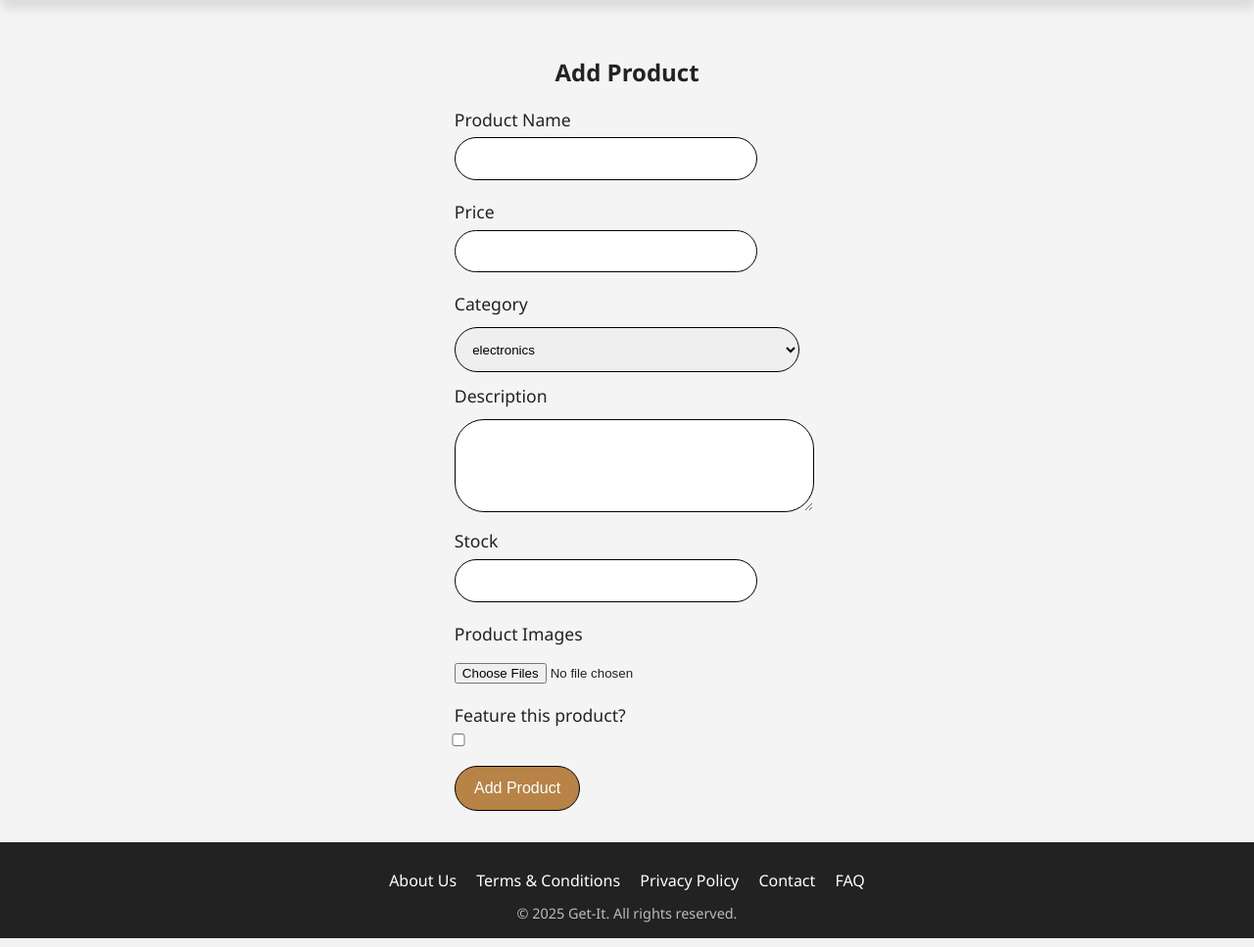
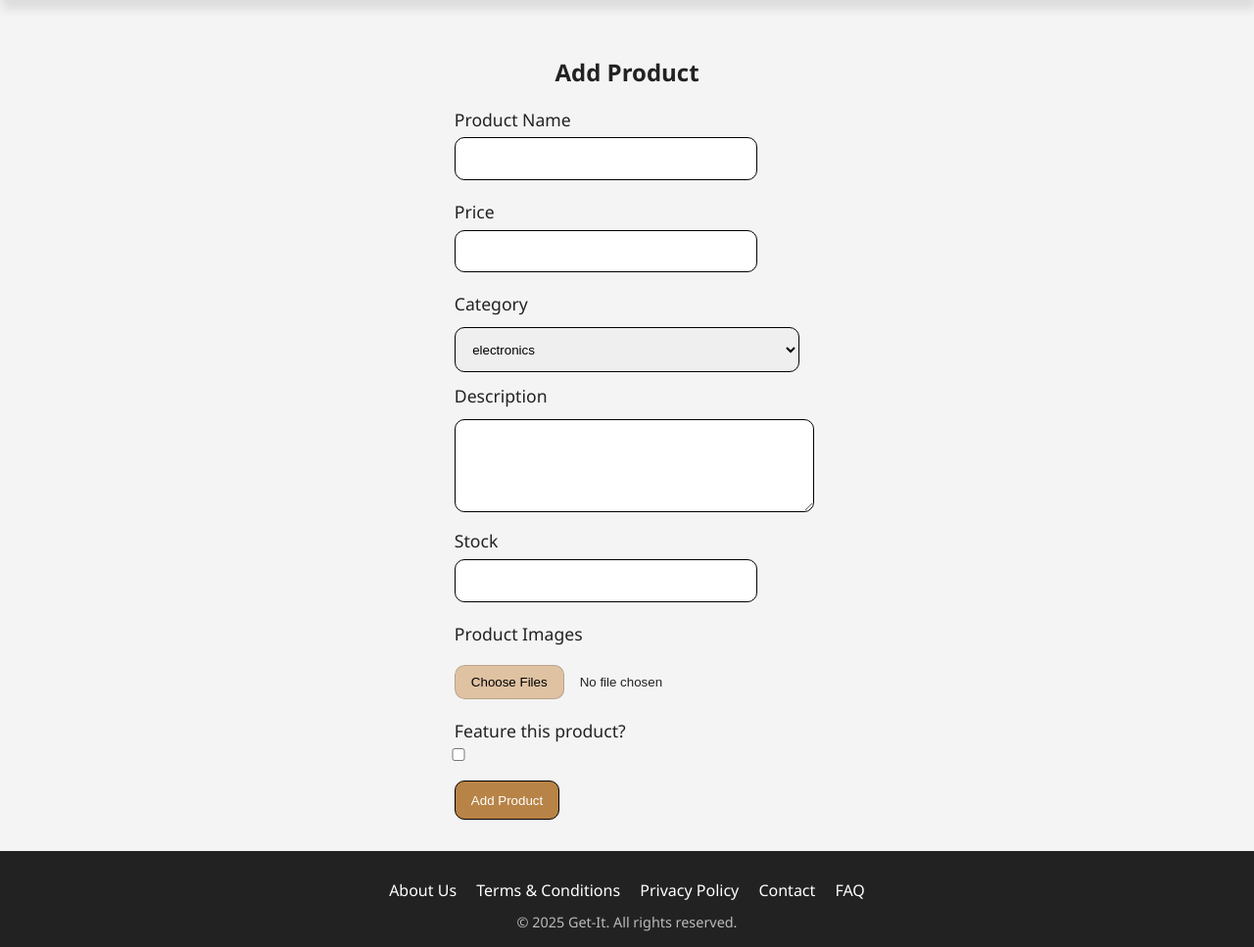
Before and after one commit to Faculty-of-Computing/Get-It, a Flask app: page /product/add-product in a window 1280 px wide. Shown: the part 75-1042 px from the top of the page at 98% size. Run offline with Flask 3, Linux system fonts and the light colour scheme; the visitor is signed in with stand-in values (Sample User, id 1); data that the repository does not hold is empty.

Commit message:
Styled file input

```diff
--- a/static/styles.css
+++ b/static/styles.css
@@ -366,15 +366,15 @@ section.categories-section .container .categories-grid .category-card a div.cate
 .btn-2 {
     background: #b88346;
     color: #fff;
-    padding: 0.8rem 1.2rem;
-    border-radius: 30px;
+    padding: 0.7rem 1rem;
+    border-radius: 10px;
     border: 1px solid #000;
     outline: none;
     cursor: pointer;
     position: relative;
     z-index: 1;
     overflow: hidden;
-    font-size: 1rem;
+    /* font-size: 1rem; */
     transition: background 0.3s, color 0.3s;
     width: auto;
     height: auto;
@@ -533,7 +533,7 @@ td.quantity {
     color: #fff;
     border: none;
     padding: 0.5em 1em;
-    border-radius: 20px;
+    border-radius: 10px;
     cursor: pointer;
     text-decoration: none;
 }
@@ -678,7 +678,7 @@ footer {
     background-color: #b88346;
     color: white;
     text-decoration: none;
-    border-radius: 40px;
+    border-radius: 10px;
     width:100%;
 }
 
@@ -773,7 +773,7 @@ footer {
 
 input {
     padding: 1em  7em 1em 1em;
-    border-radius: 30px;
+    border-radius: 10px;
     outline: none;
     border: 1px solid #000;
     margin-top: .5em;
@@ -823,8 +823,39 @@ input[type="file"] {
  border:none;
  border-radius: 0;
  outline:none;
- padding: .9em 0 0 0;
+ border-radius:10px;
+ padding: 0;
+ margin-top: 1.5em;
+ /* font-size: 1.02rem; */
+ /* color:  #b88346; */
+ /* border: 2px solid #b88346; */
+ /* background-color: #dfc2a2ff; */
+ width: 100%;
 }
+
+input[type="file"]::file-selector-button {
+  border-radius: 10px;
+  padding: 0 16px;
+  height: 35px;
+  cursor: pointer;
+  background-color: #dfc2a2ff;
+  border: 1px solid rgba(0, 0, 0, 0.16);
+  box-shadow: 0px 1px 0px rgba(0, 0, 0, 0.05);
+  margin-left: 0;
+  margin-right: 16px;
+  transition: background-color 700ms;
+}
+
+/* file upload button hover state */
+input[type="file"]::file-selector-button:hover {
+  background-color: #f3f4f6;
+}
+
+/* file upload button active state */
+input[type="file"]::file-selector-button:active {
+  background-color: #e5e7eb;
+}
+
 input[type="checkbox"] {
  border:none;
  border-radius: 0;
@@ -838,7 +869,7 @@ select, textarea {
     margin-top: .9em;
     margin-bottom: .9em;
     padding: .5em;
-    border-radius: 30px;
+    border-radius: 10px;
         outline: none;
     border: 1px solid #000;
 }
```
Also changed, not shown: templates/index.html (+7 -3 lines).
